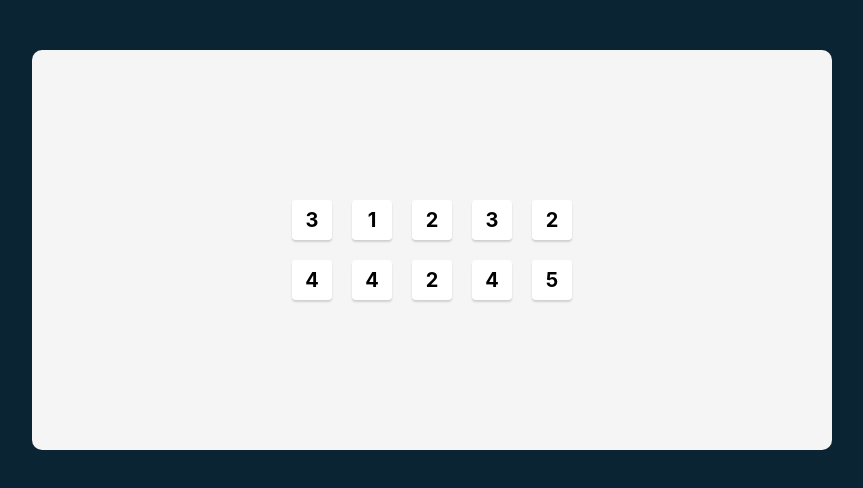
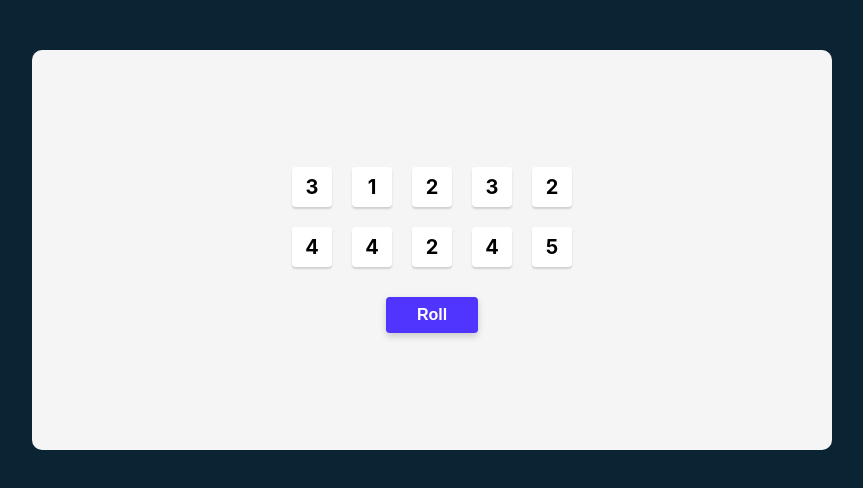
Before and after one commit to rfveds/tenzis-react, a React (Create React App) app: page / in a window 1280 px wide. Shown: the top 488 px of the page, without its empty margins (208-1071 px from the left). Built offline with nearby package versions, Linux system fonts and the light colour scheme; the HTML template or start-up script is replaced by a standard one.

Commit message:
roll dice button functionality and styling

```diff
--- a/src/App.css
+++ b/src/App.css
@@ -24,6 +24,30 @@
 
 .dice-container {
   display: grid;
-  grid-template: auto auto / repeat(5,1fr);
+  grid-template: auto auto / repeat(5, 1fr);
   gap: 20px;
 }
+
+.roll-dice {
+  width: 92px;
+  height: 36px;
+  margin-block-start: 30px;
+  font-family: 'Karla', sans-serif;
+
+  border: none;
+  color: white;
+  font-size: 16px;
+  font-weight: 700;
+  text-decoration: none;
+  background: #5035FF;
+  box-shadow: 0px 3.2px 7.68px rgba(0, 0, 0, 0.18);
+  border-radius: 3.81277px;
+}
+
+.roll-dice:focus {
+  outline: none;
+}
+
+.roll-dice:active {
+  box-shadow: inset 5px 5px 10px -3px rgba(0, 0, 0, 0.7);
+}
--- a/src/App.js
+++ b/src/App.js
@@ -15,6 +15,10 @@
 
   const [dice, setDice] = React.useState(allNewDice)
 
+  function rollNewDice() {
+    setDice(allNewDice())
+  }
+
   const diceElements = dice.map(number => <Die number={number}/>)
 
   return (
@@ -22,7 +26,7 @@
       <div className='dice-container'>
         {diceElements}
       </div>
-
+      <button className='roll-dice' onClick={rollNewDice}>Roll</button>
     </main>
   );
 }
```
